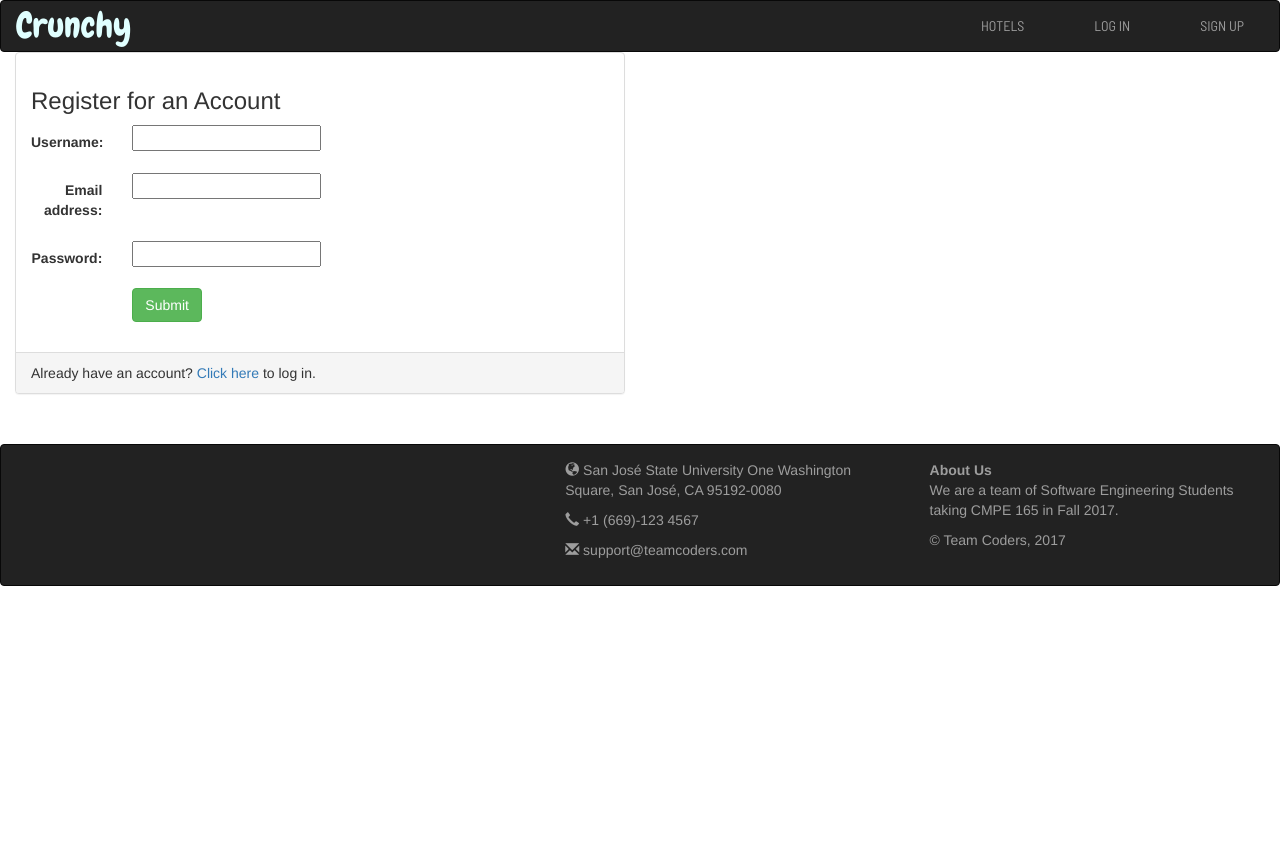
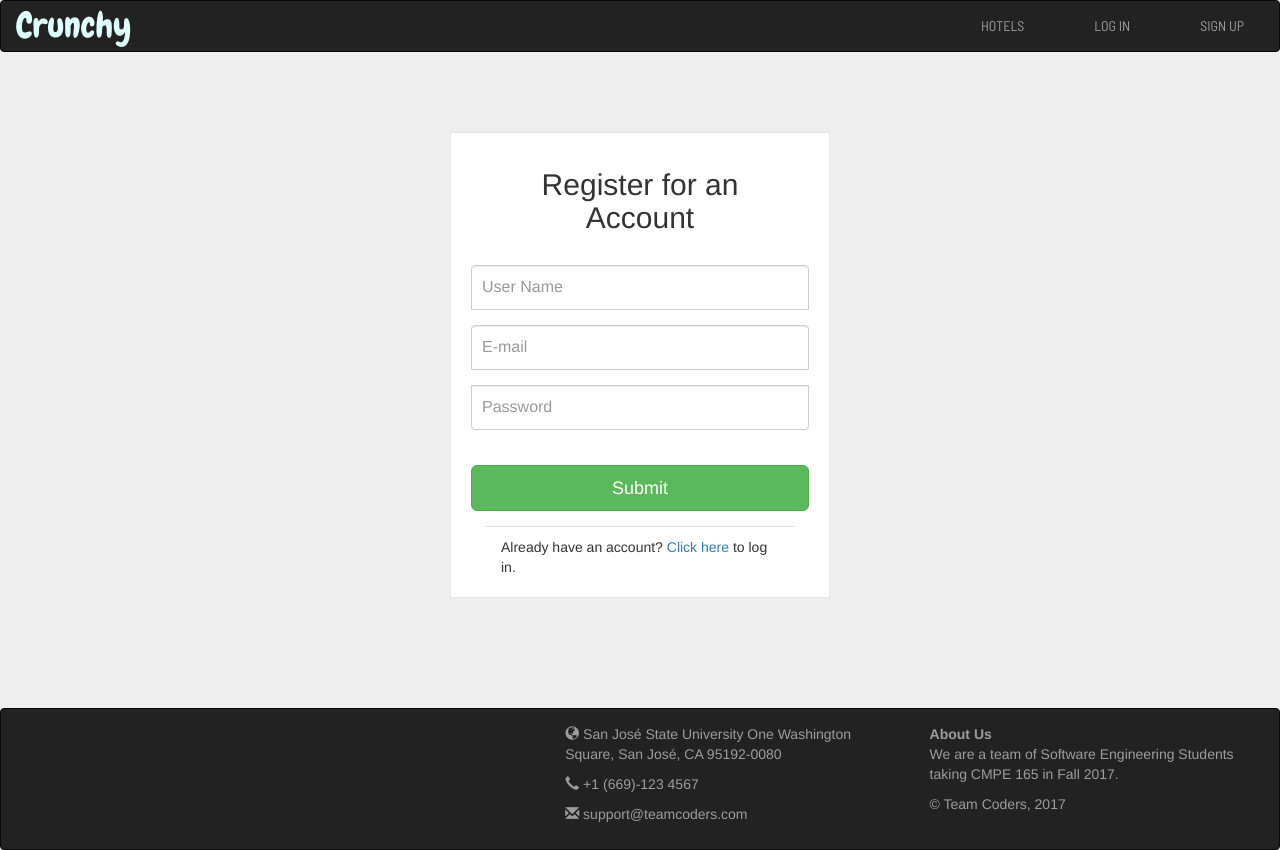
Before and after one commit to ayadawa/crunchy, a Django app: page /accounts/register/ in a window 1280 px wide. Before the commit the page ends 586 px from the top, so only its background shows below. Run offline with Django 3.2, Linux system fonts and the light colour scheme; some libraries are stand-ins or nearby versions.

Commit message:
Fix register page UI

```diff
--- a/accounts/forms.py
+++ b/accounts/forms.py
@@ -5,7 +5,9 @@ from hotels.models import Hotel
 
 
 class UserForm(forms.ModelForm):
-    password = forms.CharField(widget=forms.PasswordInput)
+    username = forms.CharField(label='username', widget=forms.TextInput(attrs={'placeholder': 'User Name','class' : 'form-control'}))
+    password = forms.CharField(label='password', widget=forms.PasswordInput(attrs={'placeholder': 'Password', 'class': 'form-control'}))
+    email = forms.CharField(label='email', widget=forms.TextInput(attrs={'placeholder': 'E-mail', 'class': 'form-control'}))
 
     class Meta:
         model = User
--- a/accounts/static/accounts/login.css
+++ b/accounts/static/accounts/login.css
@@ -18,8 +18,8 @@ body {
 
   .form-login-heading {
 	  margin-bottom: 30px;
+      text-align: center;
 	}
-
 
 	.form-control {
         position: relative;
--- a/accounts/templates/accounts/form_template.html
+++ b/accounts/templates/accounts/form_template.html
@@ -3,7 +3,6 @@
         <div class="col-sm-offset-2 col-sm-10">
             <span class="text-danger small">{{ field.errors }}</span>
         </div>
-        <label class="control-label col-sm-2" for="field_name">{{ field.label_tag }}</label>
-        <div class="col-sm-10">{{ field }}</div>
+        {{ field }}
     </div>
 {% endfor %}
--- a/accounts/templates/accounts/register.html
+++ b/accounts/templates/accounts/register.html
@@ -3,30 +3,28 @@
 
 {% block content %}
 
-    <div class="row container-fluid">
+{% load static %}
+<link rel = "stylesheet" type = "text/css" href = "{% static 'accounts/login.css' %}" />
 
-        <div class="col-sm-12 col-md-6">
-            <div class="panel panel-default">
-                <div class="panel-body">
-                    <h3>Register for an Account</h3>
+    <div class="container-fluid">
+        <div class="wrapper">
+             <div class="form-login">
+                 <h2 class="form-login-heading">Register for an Account</h2>
+
                     {% if error_message %}
                         <p><strong>{{ error_message }}</strong></p>
                     {% endif %}
+
                     <form class="form-horizontal" role="form" action="" method="POST" enctype="multipart/form-data">
                         {% csrf_token %}
                         {% include 'accounts/form_template.html' %}
                         <div class="form-group">
-                            <div class="col-sm-offset-2 col-sm-10">
-                                <button type="submit" class="btn btn-success">Submit</button>
-                            </div>
+                                <button type="submit" class="btn btn-lg btn-success btn-block">Submit</button>
                         </div>
                     </form>
-                </div>
-                <div class="panel-footer">
-
-                    Already have an account? <a href="{% url 'accounts:login' %}">Click here</a> to log in.
-
-
+                     <div class="panel-footer">
+                         Already have an account? <a href="{% url 'accounts:login' %}">Click here</a> to log in.
+                     </div>
                 </div>
             </div>
         </div>
--- a/resources/import.py
+++ b/resources/import.py
@@ -1,8 +1,6 @@
 import sys, os, django
 
-
-sys.path.append("C:/Users/MADDI/Desktop/crunchy/crunchy") #here store is root folder(means parent).
-
+sys.path.append("E:/CMPE165/crunchy/crunchy") #here store is root folder(means parent).
 
 os.environ.setdefault("DJANGO_SETTINGS_MODULE", "crunchy.settings")
 django.setup()
```
Also changed, not shown: accounts/templates/accounts/login.html (+4 -15 lines), templates/crunchy/navigation_bar.html (+3 -5 lines).
